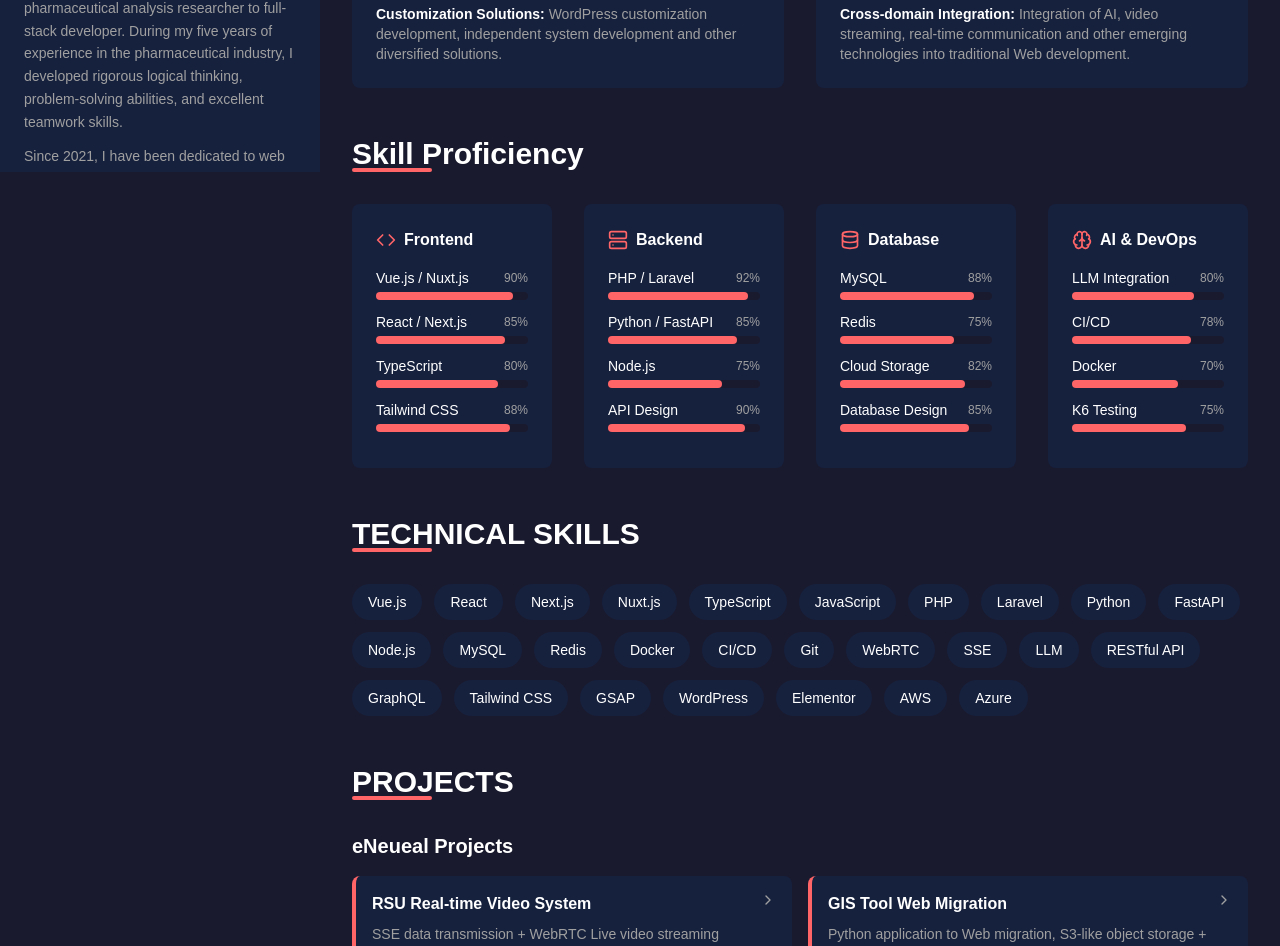
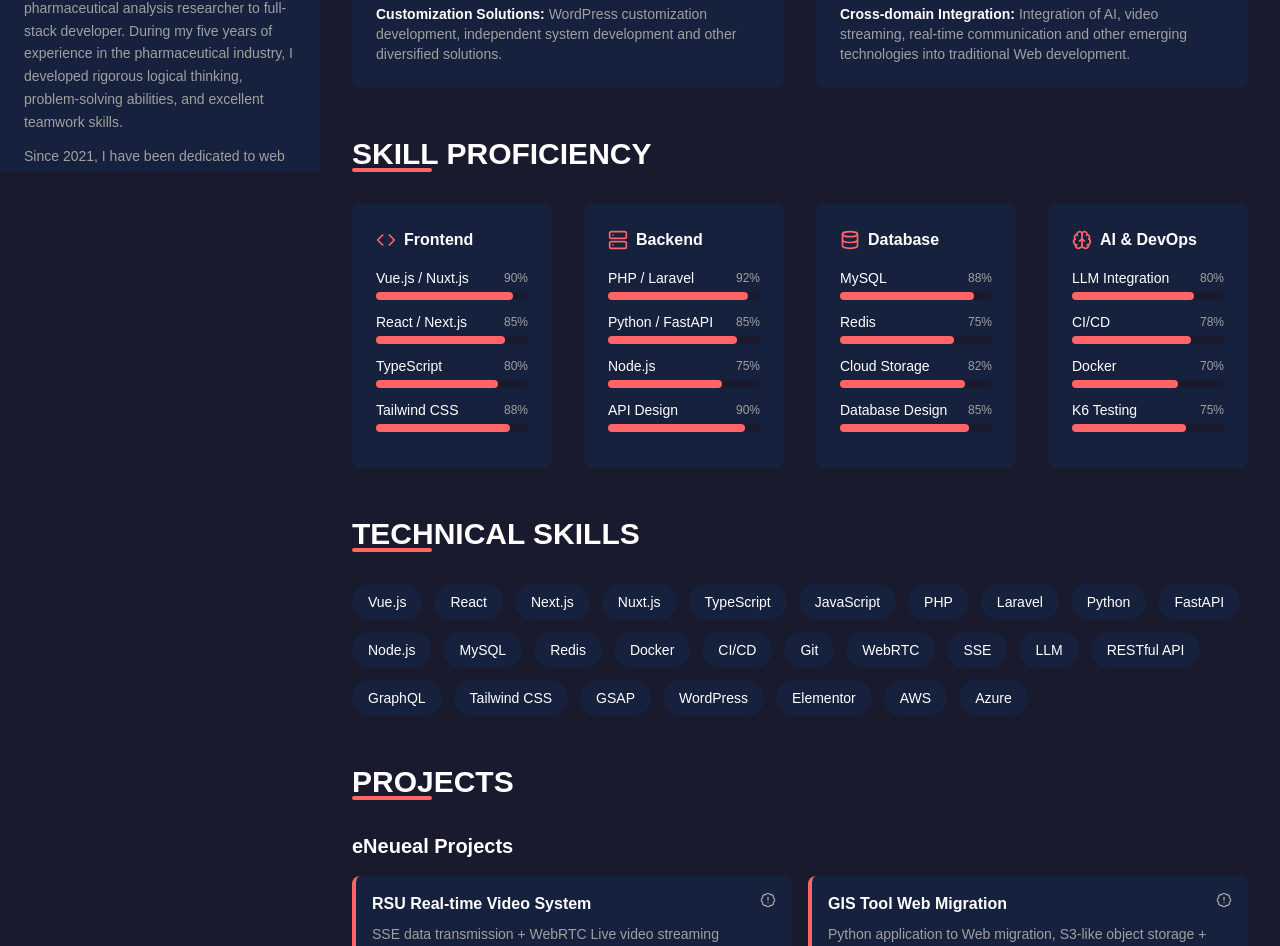
Before and after one commit to meow-Kat/Resume, a Next.js app: page / in a window 1280 px wide. Shown: the part 628-1574 px from the top of the page. Built offline with nearby package versions, Linux system fonts and the light colour scheme.

Commit message:
更新 LanguageContext 中的技能熟練度翻譯為英文，並在 MainContent 中替換 ChevronRight 圖示為 BadgeAlert。修正 404 頁面和 index 頁面的靜態資源引用，並移除不必要的靜態檔案以優化部署流程。

```diff
--- a/components/LanguageContext.tsx
+++ b/components/LanguageContext.tsx
@@ -79,7 +79,7 @@ const translations = {
     backendSkills: 'Backend',
     databaseCloud: 'Database',
     aiIntegration: 'AI & Integration',
-    skillProficiency: '技能熟練度',
+    skillProficiency: 'SKILL PROFICIENCY',
     location: '台灣',
 
     // Collection
@@ -186,7 +186,7 @@ const translations = {
 
     // Technical Skills
     technicalSkills: 'TECHNICAL SKILLS',
-    skillProficiency: 'Skill Proficiency',
+    skillProficiency: 'SKILL PROFICIENCY',
     frontendSkills: 'Frontend',
     backendSkills: 'Backend',
     databaseCloud: 'Database',
--- a/components/MainContent.tsx
+++ b/components/MainContent.tsx
@@ -1,6 +1,6 @@
 'use client';
 
-import { Code, Server, Database, Settings, Circle, Brain, Cloud, Download, ExternalLink, ChevronRight } from 'lucide-react';
+import { Code, Server, Database, Settings, Circle, Brain, Cloud, Download, ExternalLink, BadgeAlert } from 'lucide-react';
 import { useLanguage } from './LanguageContext';
 
 // 技能進度條組件
@@ -37,7 +37,7 @@ function ProjectCard({ title, description, tech, isNew = false }: {
             <span className="ml-2 bg-red-400 text-white text-xs px-2 py-1 rounded-full">NEW</span>
           )}
         </h4>
-        <ChevronRight size={16} className="text-subtext group-hover:text-red-400 transition-colors duration-300" />
+        <BadgeAlert size={16} className="text-subtext group-hover:text-red-400 transition-colors duration-300" />
       </div>
       <p className="text-subtext text-sm group-hover:text-white transition-colors duration-300">{description}</p>
       {tech && (
```
Also changed, not shown: 4 other files (tests, documents, lock files or other folders).
